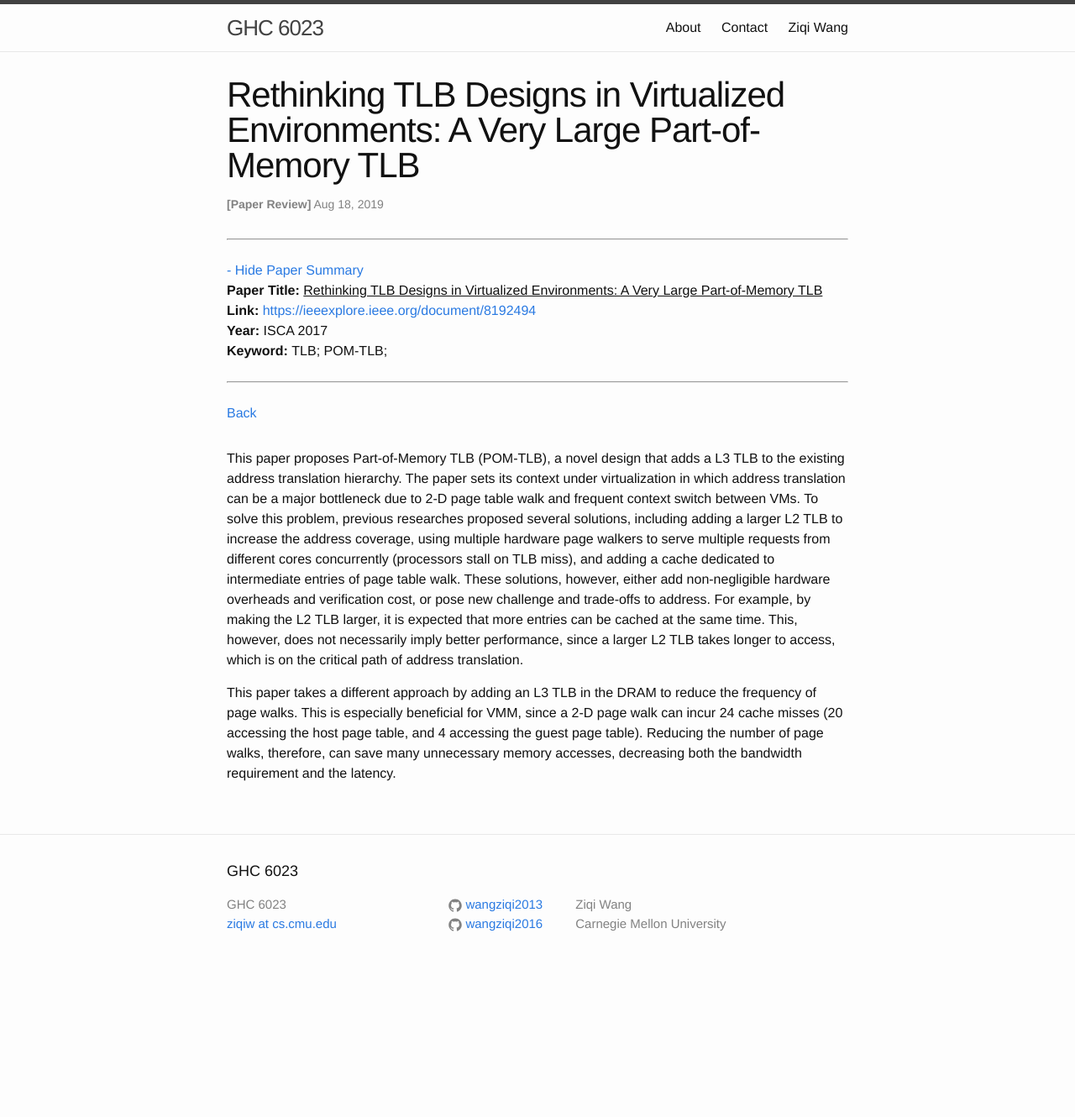
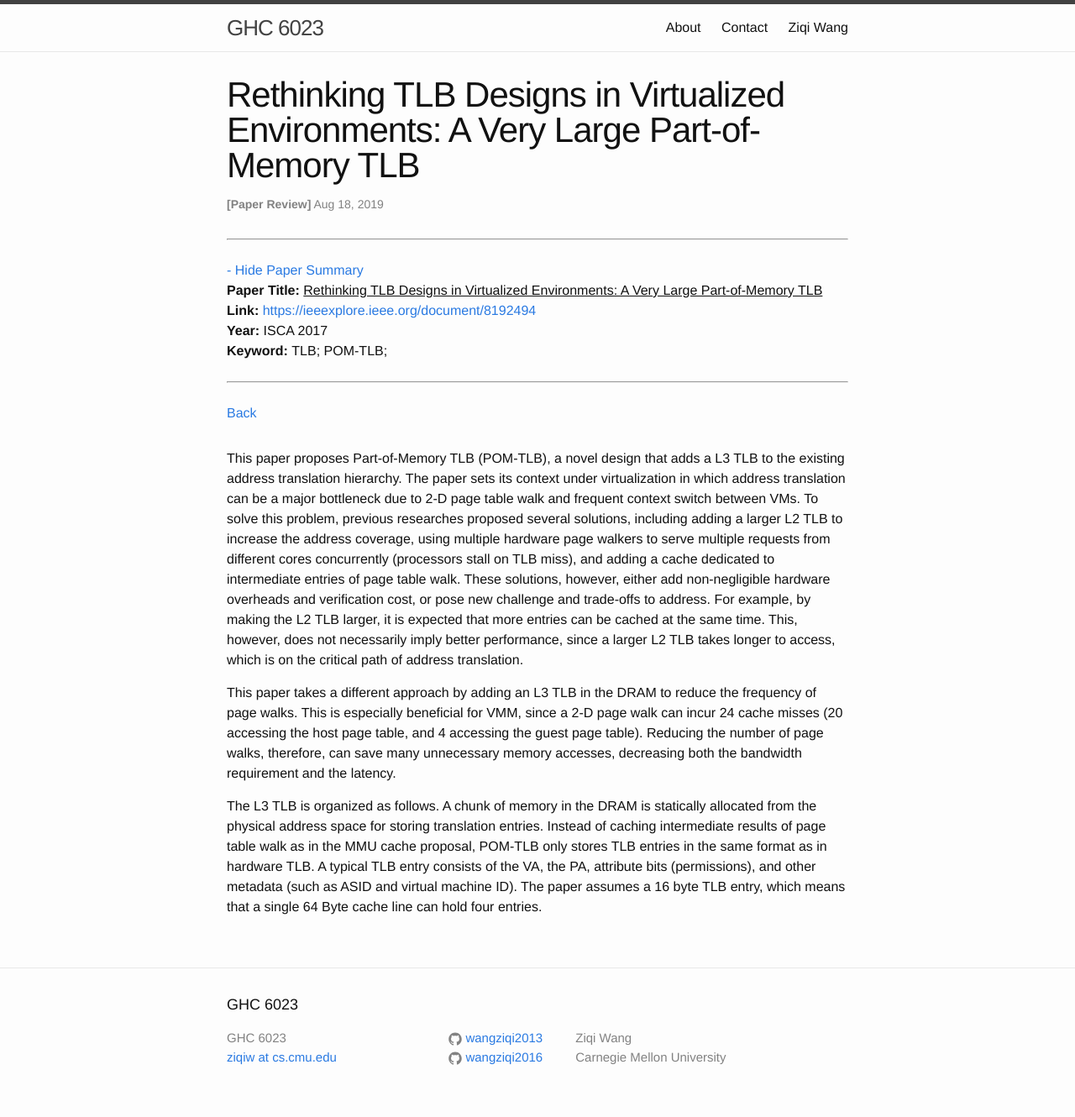
Before and after one commit to wangziqi2013/wangziqi2013.github.io, a Jekyll site: the page built from _posts/2019-08-19-pom-tlb.markdown, in a window 1280 px wide. Shown: the whole page at 84% size. Built offline with Jekyll 4.4.1, drawn with Linux system fonts in a browser that asks for light colours; before the commit the page ends 1171 px from its top, so only the background shows below that.

Commit message:
Adding TLB entry

```diff
--- a/_posts/2019-08-19-pom-tlb.markdown
+++ b/_posts/2019-08-19-pom-tlb.markdown
@@ -27,3 +27,9 @@ This paper takes a different approach by adding an L3 TLB in the DRAM to reduce
 especially beneficial for VMM, since a 2-D page walk can incur 24 cache misses (20 accessing the host page table,
 and 4 accessing the guest page table). Reducing the number of page walks, therefore, can save many unnecessary memory
 accesses, decreasing both the bandwidth requirement and the latency.
+
+The L3 TLB is organized as follows. A chunk of memory in the DRAM is statically allocated from the physical address space
+for storing translation entries. Instead of caching intermediate results of page table walk as in the MMU cache proposal,
+POM-TLB only stores TLB entries in the same format as in hardware TLB. A typical TLB entry consists of the VA, the PA,
+attribute bits (permissions), and other metadata (such as ASID and virtual machine ID). The paper assumes a 16 byte TLB
+entry, which means that a single 64 Byte cache line can hold four entries.
```
